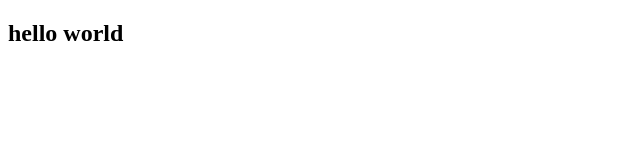
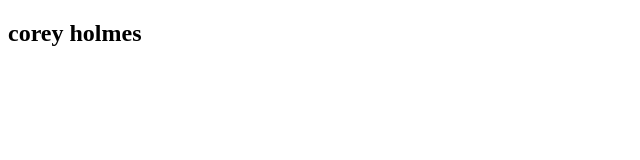
Before and after one commit to coreywh151/foobar, a plain HTML site: page index.html in a window 1280 px wide. Shown: the full height of the page, 0-640 px from the left. Drawn offline with Linux system fonts and the light colour scheme.

Commit message:
updated h2 with my name

```diff
--- a/index.html
+++ b/index.html
@@ -6,6 +6,6 @@
   <title>Document</title>
 </head>
 <body>
-  <h2>hello world</h2>
+  <h2>corey holmes</h2>
 </body>
 </html>
```
